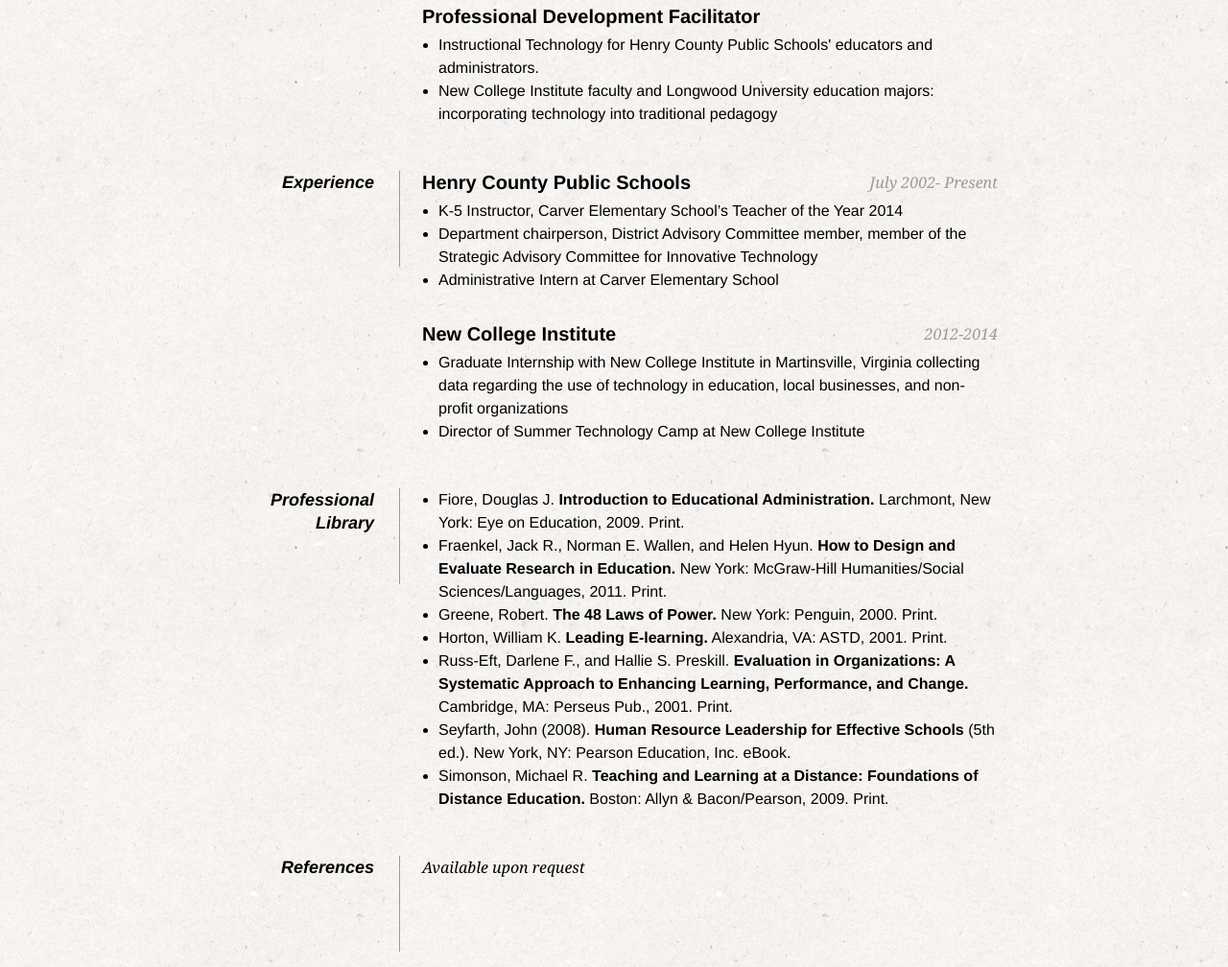
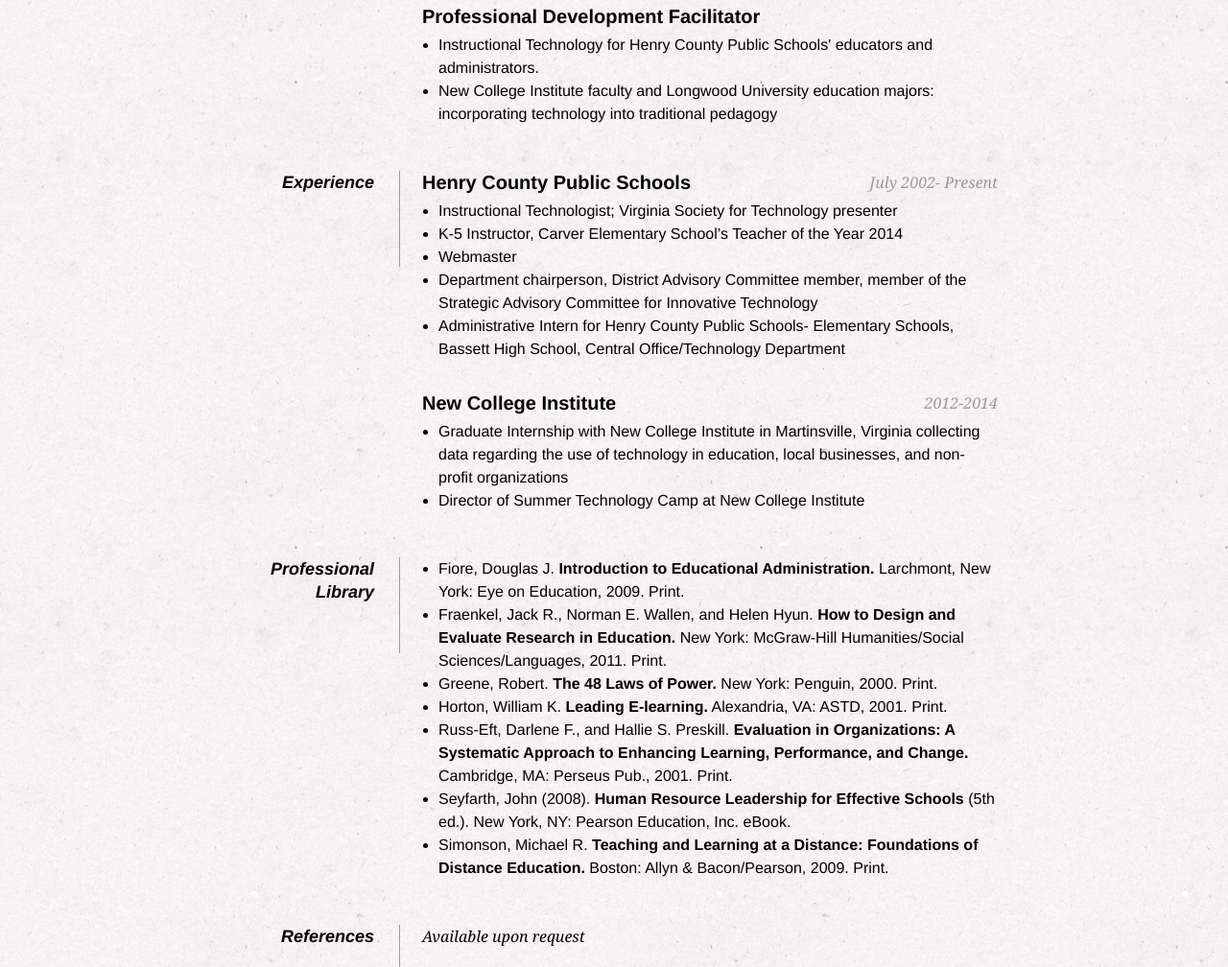
Before and after one commit to pammabry/pammabry.github.io, a plain HTML site: page index.html in a window 1280 px wide. Shown: the part 928-1936 px from the top of the page at 96% size. Drawn offline with Linux system fonts and the light colour scheme.

Commit message:
make changes to Experience

```diff
--- a/index.html
+++ b/index.html
@@ -106,9 +106,11 @@
             <dd>
                 <h2>Henry County Public Schools <span>July 2002- Present</span></h2>
                 <ul>
+                    <li>Instructional Technologist; Virginia Society for Technology presenter</li>
                     <li>K-5 Instructor, Carver Elementary School’s Teacher of the Year 2014</li>
+                    <li>Webmaster</li>
                     <li>Department chairperson, District Advisory Committee member, member of the Strategic Advisory Committee for Innovative Technology</li>
-		<li>Administrative Intern at Carver Elementary School</li>
+                    <li>Administrative Intern for Henry County Public Schools- Elementary Schools, Bassett High School, Central Office/Technology Department</li>
 				</ul>
 
                 <h2>New College Institute <span>2012-2014</span></h2>
```
